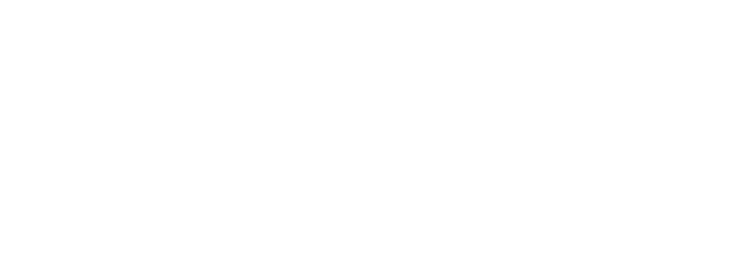
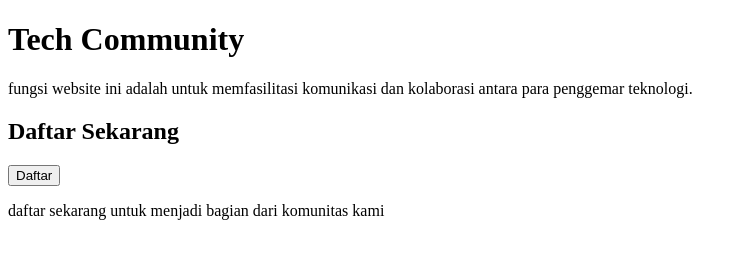
Before and after one commit to MuhammadDaffaAzakki/PDW-UCP1B-071, a plain HTML site: page index.html in a window 1280 px wide. Shown: the whole page, without its empty margins (0-747 px from the left). Drawn offline with Linux system fonts and the light colour scheme.

Commit message:
Membuat Judul Tech Community Dan Membuat Button Daftar Sekarang yang Menuju Langsung Ke form.html

```diff
--- a/index.html
+++ b/index.html
@@ -6,6 +6,12 @@
     <title>Tech Community Website</title>
 </head>
 <body>
+    <h1>Tech Community</h1>
+    <p>fungsi website ini adalah untuk memfasilitasi komunikasi dan kolaborasi antara para penggemar teknologi.</p>
+    <h2>Daftar Sekarang</h2>
+    <button onclick="window.location.href='form.html'">Daftar</button>
+    <p>daftar sekarang untuk menjadi bagian dari komunitas kami</p>
+
 
 </body>
 </html>
```
